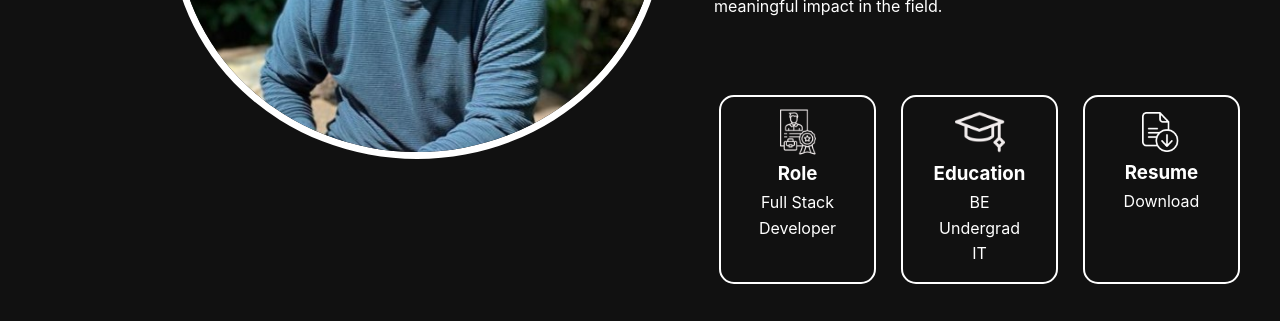
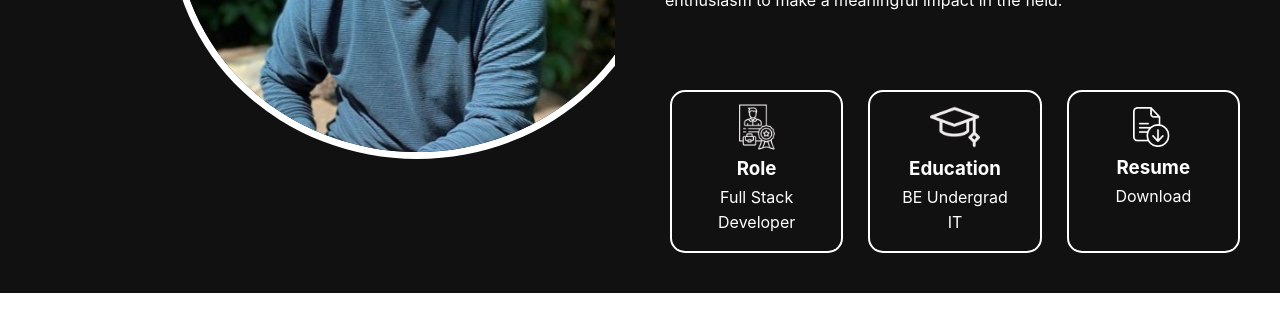
Before and after one commit to GarryMarathe/Portfolio-1.0, a React (Create React App) app: page / in a window 1280 px wide. Shown: the part 1276-1597 px from the top of the page. After the commit the page ends 1569 px from the top, so only its background shows below. Built offline with nearby package versions, Linux system fonts and the light colour scheme.

Commit message:
responsive 1st aboutme

```diff
--- a/src/Aboutme/aboutme.css
+++ b/src/Aboutme/aboutme.css
@@ -7,6 +7,7 @@
     padding: 20px;
     flex-direction: column;
     align-items: center;
+    overflow-x: hidden;
   }
 
   .about-me-text {
@@ -29,11 +30,13 @@
     display: flex;
     flex-direction: row; /* Adjust to column for smaller screens */
     max-width: 100%; /* Ensure the content doesn't exceed the viewport */
+    overflow-x: hidden;
   }
 
   .left-section,
   .right-section {
     width: 100%; /* Occupy full width */
+    overflow-x: hidden;
   }
 
   .left-section img {
@@ -49,6 +52,8 @@
     display: flex;
     flex-direction: column;
     margin-left: 50px;
+    margin-top: 20px;
+    overflow-x: hidden; /* Hide horizontal overflow */
   }
 
   .right-section .column-1 {
@@ -76,8 +81,10 @@
 
   .boxes-container {
     display: flex;
+    flex-wrap: wrap;
     justify-content: space-between;
     margin-top: 20px;
+    overflow-x: hidden;
 }
 
 .box-1,
@@ -138,49 +145,6 @@
     color: orangered;
 }
 
-/* .box-3 button {
-
-  color: #fff;
-  margin-right: 30px;
-  padding: 0px 35px;
-  border: none;
-  border-radius: 15px;
-  font-size: 20px;
-  cursor: pointer;
-  transition: background-color 0.3s;
-  display: flex;
-  flex-direction: column;
-  text-align: center;
-
-
-} */
-
-
-/* .box-3 button img {
-  padding-top: 15px;
-  padding-left: 35px;
-  padding-right: 5px;
-  width: 38%;
-  align-items: center;
-
-
-}
-
-.box-3 button h3{
-
-  margin: 0;
-  padding-top: 18px;
-  padding-left: 10px;
-  align-items: center;
-}
-
-.box-3 button p {
-  margin: 0;
-  padding-top: 2px;
-  padding-left: 13px;
-  padding-bottom: 15px;
-} */
-
 
   .right-section p {
     font-size: 16px;
@@ -218,12 +182,10 @@
     margin-top: 10px; /* Adjust top margin for smaller screens */
   }
 
-  .box-1 {
+  .box-1,
+  .box-3 {
     margin-right: 0; /* Remove right margin for the boxes on smaller screens */
     margin-bottom: 10px; /* Add bottom margin between boxes for smaller screens */
   }
 
-  .box-3 button {
-    margin-right: 0; /* Remove right margin for the button on smaller screens */
-  }
 }
```
